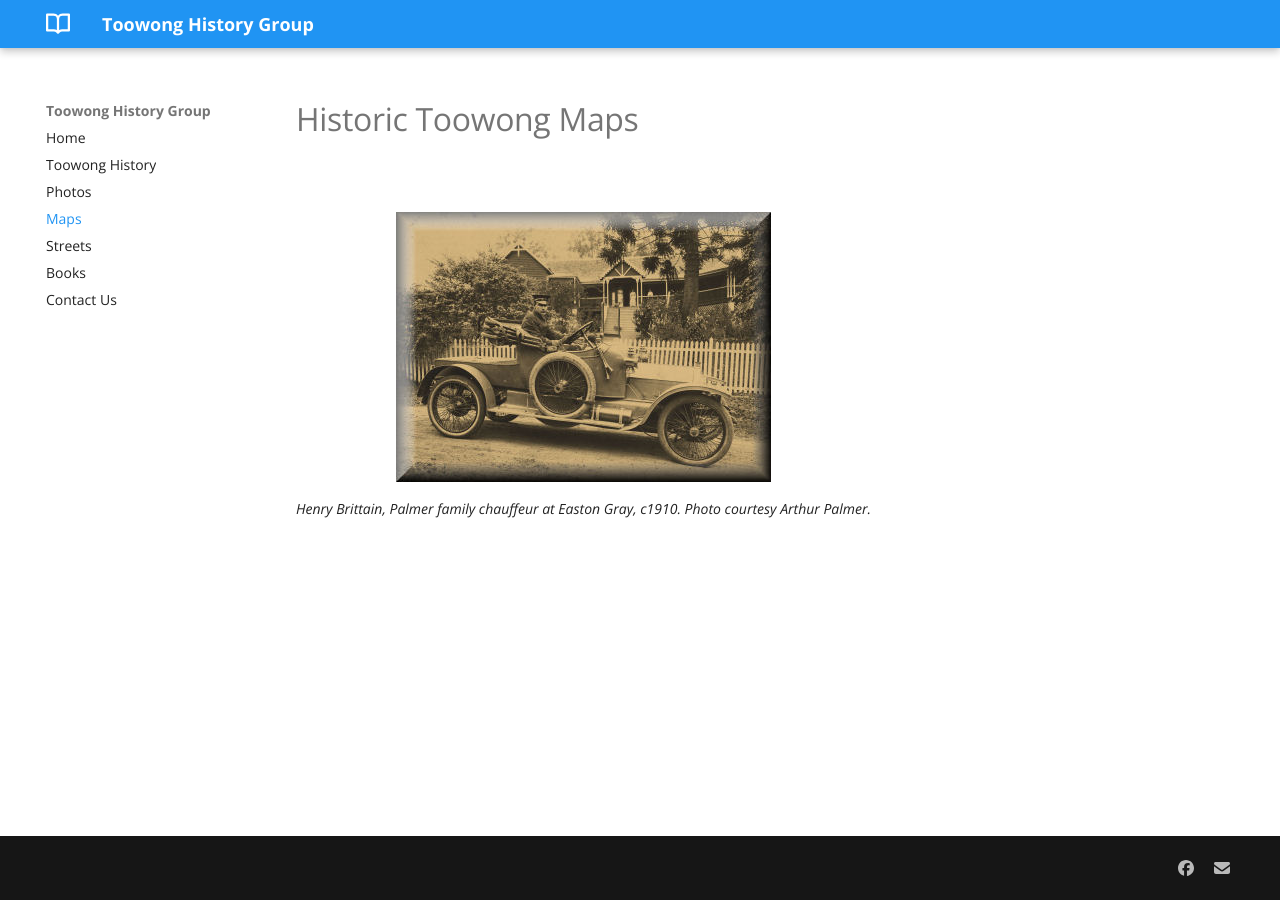
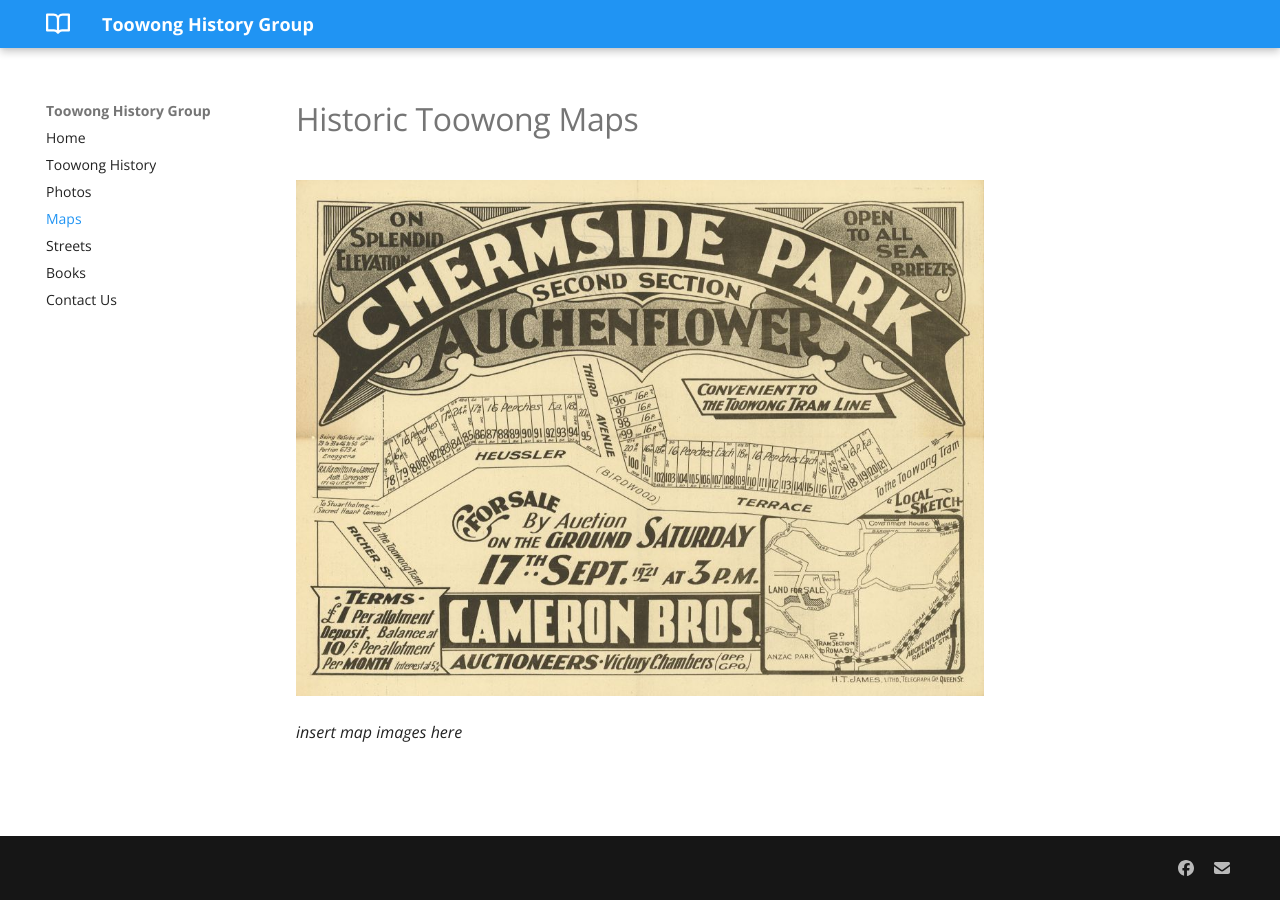
Before and after one commit to earth2gonzo/earth2gonzo.github.io, an MkDocs documentation site: the page built from docs/maps.md, in a window 1280 px wide. Built offline with MkDocs 1.6.1 and Material for MkDocs 9.7.7, drawn with Linux system fonts in a browser that asks for light colours.

Commit message:
Update maps.md

```diff
--- a/docs/maps.md
+++ b/docs/maps.md
@@ -1,7 +1,6 @@
 # Historic Toowong Maps
 
-<figure markdown>
-  ![car](../assets/photos/car.jpg)
-  <figcaption>Henry Brittain, Palmer family chauffeur at Easton Gray, c1910.
-Photo courtesy Arthur Palmer.</figcaption>
-</figure>
+![Chermside Park advertisement](assets/maps/chermside-park.jpg){ width="100%" }
+
+
+*insert map images here*
```
